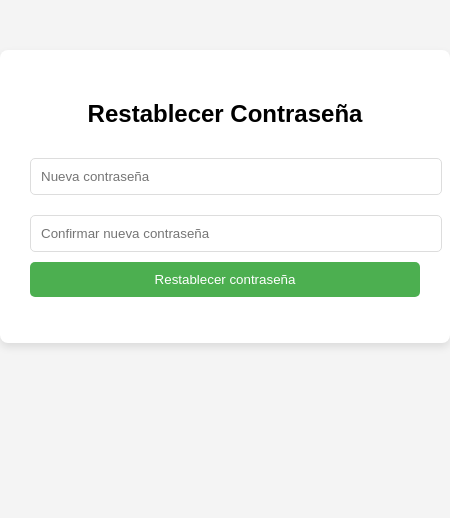
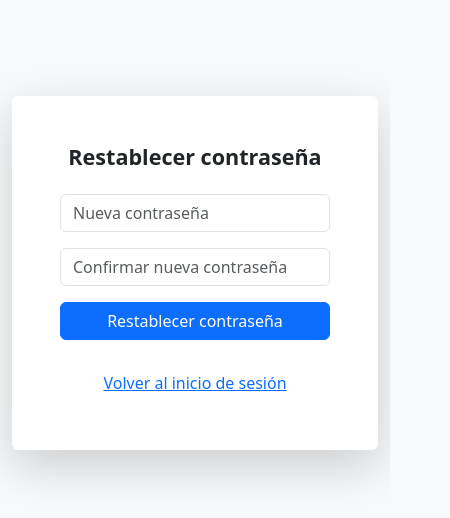
Before and after one commit to CardozoMartin/expressPetsQr, a website: page src/public/recupero.html in a window 390 px wide. Shown: the whole page, 450 px wide, since content can reach past the window. Drawn offline with nearby package versions, Linux system fonts and the light colour scheme.

```diff
--- a/src/public/recupero.html
+++ b/src/public/recupero.html
@@ -4,64 +4,67 @@
   <meta charset="UTF-8">
   <meta name="viewport" content="width=device-width, initial-scale=1.0">
   <title>Restablecer contraseña</title>
+  <link
+    href="https://cdn.jsdelivr.net/npm/bootstrap@5.3.0/dist/css/bootstrap.min.css"
+    rel="stylesheet"
+  />
   <style>
-    body {
-      font-family: Arial, sans-serif;
-      background-color: #f4f4f4;
-      margin: 0;
-      padding: 0;
-    }
-    .container {
-      width: 100%;
-      max-width: 500px;
-      margin: 50px auto;
-      background-color: white;
-      padding: 30px;
-      box-shadow: 0 4px 8px rgba(0, 0, 0, 0.1);
-      border-radius: 8px;
-    }
-    h2 {
-      text-align: center;
-    }
-    input {
-      width: 100%;
-      padding: 10px;
-      margin: 10px 0;
-      border: 1px solid #ddd;
-      border-radius: 5px;
-    }
-    button {
-      width: 100%;
-      padding: 10px;
-      background-color: #4CAF50;
-      color: white;
-      border: none;
-      border-radius: 5px;
-      cursor: pointer;
-    }
-    button:hover {
-      background-color: #45a049;
-    }
-    .error {
-      color: red;
-      text-align: center;
+    .bg-reset-image {
+      background-image: url('your-image-path.jpg'); /* Reemplaza con la URL de tu imagen */
+      background-size: cover;
+      background-position: center;
     }
   </style>
 </head>
-<body>
-
-  <div class="container">
-    <h2>Restablecer Contraseña</h2>
-    <form id="resetPasswordForm">
-      <input type="password" id="newPassword" placeholder="Nueva contraseña" required />
-      <input type="password" id="confirmPassword" placeholder="Confirmar nueva contraseña" required />
-      <button type="submit">Restablecer contraseña</button>
-    </form>
-    <p class="error" id="errorMessage"></p>
+<body class="bg-light">
+  <div class="container pt-5">
+    <div class="row justify-content-center">
+      <div class="col-xl-10 col-lg-12 col-md-9">
+        <div class="card o-hidden border-0 shadow-lg my-5">
+          <div class="card-body p-0">
+            <div class="row">
+              <div class="col-lg-6 d-none d-lg-block bg-reset-image"></div>
+              <div class="col-lg-6">
+                <div class="p-5">
+                  <div class="text-center">
+                    <h1 class="h4 text-gray-900 mb-4 fw-bold">Restablecer contraseña</h1>
+                  </div>
+                  <form id="resetPasswordForm">
+                    <div class="mb-3">
+                      <input
+                        type="password"
+                        id="newPassword"
+                        class="form-control"
+                        placeholder="Nueva contraseña"
+                        required
+                      />
+                    </div>
+                    <div class="mb-3">
+                      <input
+                        type="password"
+                        id="confirmPassword"
+                        class="form-control"
+                        placeholder="Confirmar nueva contraseña"
+                        required
+                      />
+                    </div>
+                    <button type="submit" class="btn btn-primary w-100">
+                      Restablecer contraseña
+                    </button>
+                  </form>
+                  <p class="text-danger text-center mt-3" id="errorMessage"></p>
+                  <div class="text-center mt-4">
+                    <a href="/login.html" class="btn btn-link">Volver al inicio de sesión</a>
+                  </div>
+                </div>
+              </div>
+            </div>
+          </div>
+        </div>
+      </div>
+    </div>
   </div>
-
   <script>
-    // Obtener el token de la URL
     const urlParams = new URLSearchParams(window.location.search);
     const token = urlParams.get('token');
 
@@ -94,7 +97,7 @@
 
         if (response.ok) {
           alert('Contraseña restablecida exitosamente');
-          window.location.href = '/login.html';  // Redirigir al login
+          window.location.href = '/login.html';
         } else {
           errorMessage.textContent = data.message || 'Ocurrió un error al restablecer la contraseña';
         }
```
Also changed, not shown: src/controllers/userController.js (+72 -55 lines).
